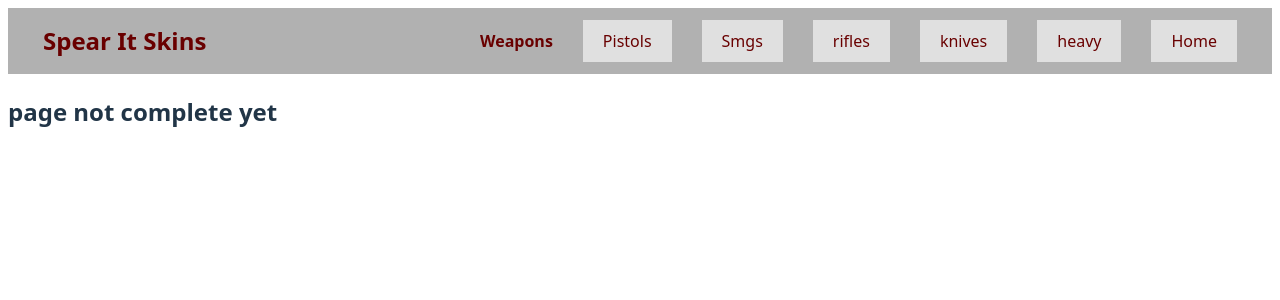
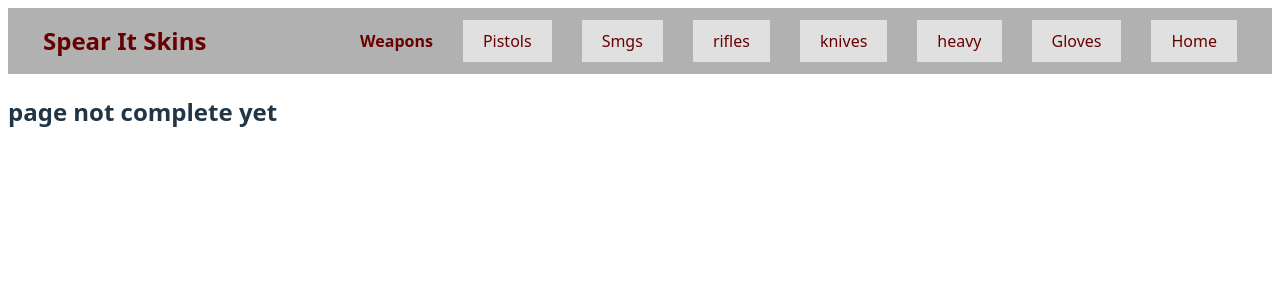
Before and after one commit to tyler-drake-80/spear-it-skins, a React (Vite) app in the folder frontend/: page /category/1/1 in a window 1280 px wide. Shown: the top 300 px of the page. Built offline with nearby package versions, Linux system fonts and the light colour scheme.

Commit message:
edit var names for consistency

```diff
--- a/frontend/src/components/DropDown1.jsx
+++ b/frontend/src/components/DropDown1.jsx
@@ -45,7 +45,7 @@ function DropDown1({title = "Menu", categoryUrl = "/", items = []}) {
                 color: "black"
               }}
             >
-              {item.label}
+              {item.name}
             </Link>
           ))}
 
--- a/frontend/src/components/NavigationBar.jsx
+++ b/frontend/src/components/NavigationBar.jsx
@@ -45,10 +45,18 @@ function NavBar() {
         />
 
         <DropDown1
+          title = "Gloves"
+          categoryUrl="/category/gloves"
+          items = {weapons["gloves"]}
+        />
+
+
+        <DropDown1
           title="Home"
           categoryUrl="/"
           items= {home}
         />
+
       </div>
     </nav>
   );
--- a/frontend/src/data/weapons.js
+++ b/frontend/src/data/weapons.js
@@ -1,60 +1,64 @@
 export const weapons = {
 pistols : [
-  { label: "CZ75-Auto", url: "/category/pistols/CZ75-Auto", img: "/pistolsCategory/imgi_8_CZ75-Auto.png" },
-  { label: "Desert Eagle", url: "/category/pistols/Desert-Eagle", img: "/pistolsCategory/imgi_9_Desert_Eagle.png" },
-  { label: "Dual Berettas", url: "/category/pistols/Dual-Berettas", img: "/pistolsCategory/imgi_10_Dual_Berettas.png" },
-  { label: "Five-SeveN", url: "/category/pistols/Five-Seven", img: "/pistolsCategory/imgi_11_Five-SeveN.png" },
-  { label: "Glock-18", url: "/category/pistols/Glock-18", img: "/pistolsCategory/imgi_12_Glock-18.png" },
-  { label: "P2000", url: "/category/pistols/P2000", img: "/pistolsCategory/imgi_13_P2000.png"},
-  { label: "P250", url: "/category/pistols/P250", img: "/pistolsCategory/imgi_14_P250.png" },
-  { label: "R8-Revolver", url: "/category/pistols/R8-Revolver", img: "/pistolsCategory/imgi_15_R8_Revolver.png" },
-  { label: "Tec-9", url: "/category/pistols/Tec-9", img: "/pistolsCategory/imgi_16_Tec-9.png" },
-  { label: "USP-S", url: "/category/pistols/USP-S", img : "/pistolsCategory/imgi_17_USP-S.png"},
-  { label: "Zeus-x27", url: "/category/pistols/Zeus-x27" }
+  { name: "CZ75-Auto", url: "/category/pistols/CZ75-Auto", img: "/pistolsCategory/imgi_8_CZ75-Auto.png" },
+  { name: "Desert Eagle", url: "/category/pistols/Desert-Eagle", img: "/pistolsCategory/imgi_9_Desert_Eagle.png" },
+  { name: "Dual Berettas", url: "/category/pistols/Dual-Berettas", img: "/pistolsCategory/imgi_10_Dual_Berettas.png" },
+  { name: "Five-SeveN", url: "/category/pistols/Five-Seven", img: "/pistolsCategory/imgi_11_Five-SeveN.png" },
+  { name: "Glock-18", url: "/category/pistols/Glock-18", img: "/pistolsCategory/imgi_12_Glock-18.png" },
+  { name: "P2000", url: "/category/pistols/P2000", img: "/pistolsCategory/imgi_13_P2000.png"},
+  { name: "P250", url: "/category/pistols/P250", img: "/pistolsCategory/imgi_14_P250.png" },
+  { name: "R8-Revolver", url: "/category/pistols/R8-Revolver", img: "/pistolsCategory/imgi_15_R8_Revolver.png" },
+  { name: "Tec-9", url: "/category/pistols/Tec-9", img: "/pistolsCategory/imgi_16_Tec-9.png" },
+  { name: "USP-S", url: "/category/pistols/USP-S", img : "/pistolsCategory/imgi_17_USP-S.png"},
+  { name: "Zeus-x27", url: "/category/pistols/Zeus-x27" }
 ],
 
  smgs : [
-  { label: "Mac-10", url: "/category/smgs/Mac-10" },
-  { label: "MP5-SD", url: "/category/smgs/MP5-SD" },
-  { label: "MP7", url: "/category/smgs/MP7" },
-  { label: "MP9", url: "/category/smgs/MP9" },
-  { label: "PP-Bizon", url: "/category/smgs/PP-Bizon" },
-  { label: "UMP-45", url: "/category/smgs/UMP-45" }
+  { name: "Mac-10", url: "/category/smgs/Mac-10" },
+  { name: "MP5-SD", url: "/category/smgs/MP5-SD" },
+  { name: "MP7", url: "/category/smgs/MP7" },
+  { name: "MP9", url: "/category/smgs/MP9" },
+  { name: "PP-Bizon", url: "/category/smgs/PP-Bizon" },
+  { name: "UMP-45", url: "/category/smgs/UMP-45" }
 ],
 
  rifles : [
-  { label: "AK-47", url: "/category/rifles/AK-47" },
-  { label: "AUG", url: "/category/rifles/AUG" },
-  { label: "FAMAS", url: "/category/rifles/FAMAS" },
-  { label: "Galil-AR", url: "/category/rifles/Galil-AR" },
-  { label: "M4A1-S", url: "/category/rifles/M4A1-S" },
-  { label: "M4A4", url: "/category/rifles/M4A4" },
-  { label: "SG-553", url: "/category/rifles/SG-553" },
-  { label: "AWP", url: "/category/rifles/AWP" },
-  { label: "G3SG1", url: "/category/rifles/G3SG1" },
-  { label: "SCAR-20", url: "/category/rifles/SCAR-20" },
-  { label: "SSG-08", url: "/category/rifles/SSG-08" }
+  { name: "AK-47", url: "/category/rifles/AK-47" },
+  { name: "AUG", url: "/category/rifles/AUG" },
+  { name: "FAMAS", url: "/category/rifles/FAMAS" },
+  { name: "Galil-AR", url: "/category/rifles/Galil-AR" },
+  { name: "M4A1-S", url: "/category/rifles/M4A1-S" },
+  { name: "M4A4", url: "/category/rifles/M4A4" },
+  { name: "SG-553", url: "/category/rifles/SG-553" },
+  { name: "AWP", url: "/category/rifles/AWP" },
+  { name: "G3SG1", url: "/category/rifles/G3SG1" },
+  { name: "SCAR-20", url: "/category/rifles/SCAR-20" },
+  { name: "SSG-08", url: "/category/rifles/SSG-08" }
 ],
 
  knives : [
-  { label: "Bayonet", url: "/category/knives/Bayonet" },
-  { label: "Bowie-Knife", url: "/category/knives/Bowie-Knife" },
-  { label: "Butterfly-Knife", url: "/category/knives/Butterfly-Knife" },
-  { label: "Classic-Knife", url: "/category/knives/Classic-Knife" },
-  { label: "Falchion-Knife", url: "/category/knives/Falchion-Knife" },
-  { label: "Flip-Knife", url: "/category/knives/Flip-Knife" },
-  { label: "Gut-Knife", url: "/category/knives/Gut-Knife" },
-  { label: "Huntsman-Knife", url: "/category/knives/Huntsman-Knife" },
-  { label: "Karambit", url: "/category/knives/Karambit" }
+  { name: "Bayonet", url: "/category/knives/Bayonet" },
+  { name: "Bowie-Knife", url: "/category/knives/Bowie-Knife" },
+  { name: "Butterfly-Knife", url: "/category/knives/Butterfly-Knife" },
+  { name: "Classic-Knife", url: "/category/knives/Classic-Knife" },
+  { name: "Falchion-Knife", url: "/category/knives/Falchion-Knife" },
+  { name: "Flip-Knife", url: "/category/knives/Flip-Knife" },
+  { name: "Gut-Knife", url: "/category/knives/Gut-Knife" },
+  { name: "Huntsman-Knife", url: "/category/knives/Huntsman-Knife" },
+  { name: "Karambit", url: "/category/knives/Karambit" }
 ],
 
  heavy : [
-  { label: "MAG-7", url: "/category/heavy/MAG-7" },
-  { label: "Nova", url: "/category/heavy/Nova" },
-  { label: "Sawed-Off", url: "/category/heavy/Sawed-Off" },
-  { label: "XM1014", url: "/category/heavy/XM1014" },
-  { label: "M249", url: "/category/heavy/M249" },
-  { label: "Negev", url: "/category/heavy/Negev" }
-]
+  { name: "MAG-7", url: "/category/heavy/MAG-7" },
+  { name: "Nova", url: "/category/heavy/Nova" },
+  { name: "Sawed-Off", url: "/category/heavy/Sawed-Off" },
+  { name: "XM1014", url: "/category/heavy/XM1014" },
+  { name: "M249", url: "/category/heavy/M249" },
+  { name: "Negev", url: "/category/heavy/Negev" }
+
+],
+ gloves: [
+
+ ]
 
 }
--- a/frontend/src/pages/categoryPage.jsx
+++ b/frontend/src/pages/categoryPage.jsx
@@ -7,7 +7,7 @@ import {Link} from "react-router-dom";
 function CategoryPage() {
   const { type } = useParams();    // gets /category/"weapons type" in url , type = "weapon type"
 
-  const data = categoryData[type]; //match url paramaters to categoryData if exists
+  const data = categoryInfo[type]; //match url paramaters to categoryData if exists
   const weaponsList = weapons[type];
 
   if (!data) {
@@ -23,7 +23,7 @@ function CategoryPage() {
         {weaponsList.map((weapon) => (
         <CategoryPicture
           img = {weapon.img || "/SmgStock.png"}
-          title = {weapon.label}
+          title = {weapon.name}
           link = {weapon.url}
         />
         ))}
@@ -34,7 +34,7 @@ function CategoryPage() {
 
 export default CategoryPage;
 
-const categoryData = {
+const categoryInfo = {
   pistols: {
     title: "Pistols",
     description: "pistols are good as a secondary weapon sometimes"
--- a/frontend/src/pages/gunPage.jsx
+++ b/frontend/src/pages/gunPage.jsx
@@ -4,14 +4,14 @@ import CategoryPicture from "../components/CategoryPicture";
 import { Link } from "react-router-dom";
 
 function GunPage() {
-  const { type, itemId } = useParams();    // for /category/pistols in url , type = pistols
+  const { type, itemId } = useParams();    // for /category/pistols in url , type = gun class, itemId = specific gun
 
-  const data = pistolSkins[itemId]; //match url paramaters to categoryData if exists
+  const gunName = pistolSkins[itemId]; //match url paramaters to categoryData if exists
 
 
-  const weaponsList = pistolSkins[itemId];
+  const skinList = pistolSkins[itemId];
 
-    if (!data) {
+    if (!gunName) {
     return <h2>page not complete yet</h2>;
   }
 
@@ -19,12 +19,12 @@ function GunPage() {
     <>
       <h1>Page for {itemId.toUpperCase() } skins </h1>
       <h3>Category: {type} </h3>
-      <h3>fill in with skins of each respective gun, also urls do not work yet </h3>
+      <h3>need to fill in with skins of each respective gun </h3>
 
       <div style = {styles.grid}>
-        {weaponsList.map((data) => (
+        {skinList.map((data) => (
         <CategoryPicture
-          img = "/SmgStock.png"
+          img = {data.img || "/SmgStock.png"}
           title = {data.name}
           link = {`/category/pistols/${itemId}/${data.url_add_on}`}
         />
```
Also changed, not shown: frontend/src/data/pistolSkins.js (+36 -36 lines).
